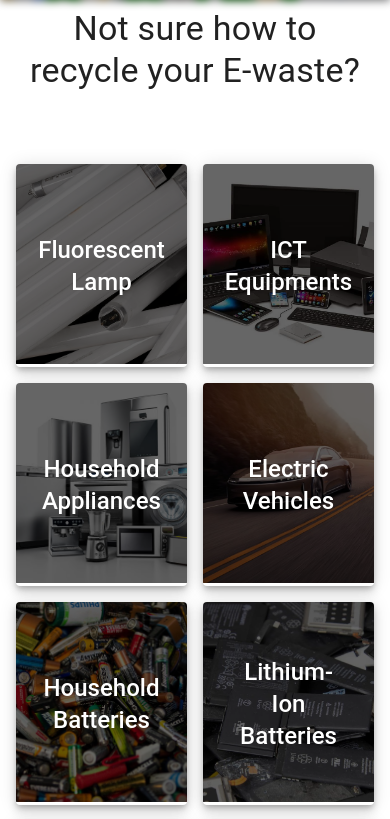
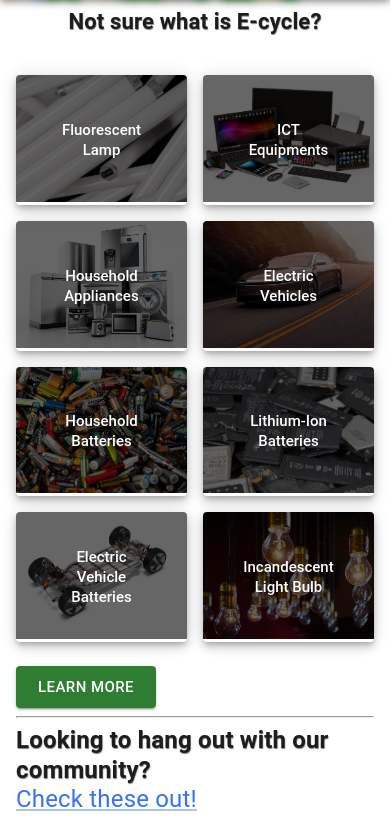
Before and after one commit to thanhvd1403/recycling-web-app, a Next.js app: page / in a window 390 px wide. Shown: the part 981-1800 px from the top of the page. Built offline with nearby package versions, Linux system fonts and the light colour scheme.

Commit message:
Restyle for mobile again

```diff
--- a/pages/index.js
+++ b/pages/index.js
@@ -159,10 +159,19 @@ function To_Recycle() {
 function To_Information() {
   return (
     <div className="text-center">
-      <Typography variant="h4" align="center">
-        Not sure how to recycle your E-waste?
+      <Typography
+        variant="h4"
+        align="center"
+        sx={{
+          color: "#1D1D1D",
+          fontWeight: "bold",
+          textShadow: "0.5px 0.5px 1px gray",
+          fontSize: { md: 30, xs: 22 },
+        }}
+      >
+        Not sure what is E-cycle?
       </Typography>
-      <Grid container alignItems="stretch" spacing={2} my={7}>
+      <Grid container alignItems="stretch" spacing={2} my={{ md: 7, xs: 3 }}>
         {Object.entries(EwasteInfo).map(([type, specificInfo]) => {
           return (
             <ItemCard
@@ -219,7 +228,7 @@ function ItemCard(props) {
             title={props.title}
             alt={"Image of " + props.title}
             style={{
-              height: "200px",
+              height: "15vh",
               width: "100%",
               filter: "brightness(40%)",
               objectFit: "cover",
@@ -229,6 +238,7 @@ function ItemCard(props) {
             variant="h5"
             fontWeight={500}
             sx={{
+              fontSize: { md: 22, xs: 15 },
               textAlign: "center",
               position: "absolute",
               color: "white",
@@ -260,7 +270,9 @@ function To_Event({ allPosts }) {
           className="recycle_ref-heading"
           sx={{
             color: "#1D1D1D",
-            textShadow: "1px 1px 2px pink",
+            fontWeight: "bold",
+            textShadow: "0.5px 0.5px 1px gray",
+            fontSize: { md: 30, xs: 24 },
           }}
         >
           Looking to hang out with our community?
@@ -268,11 +280,10 @@ function To_Event({ allPosts }) {
         <Link href="/events_page" passHref>
           <MUILink
             underline="always"
-            variant="overline"
+            variant="h4"
             sx={{
-              fontSize: 15,
+              fontSize: { md: 30, xs: 24 },
               color: "#3572F5",
-              textShadow: "1px 1px 1px pink",
             }}
           >
             Check these out!
```
Also changed, not shown: pages/info_page.js (+5 -4 lines).
